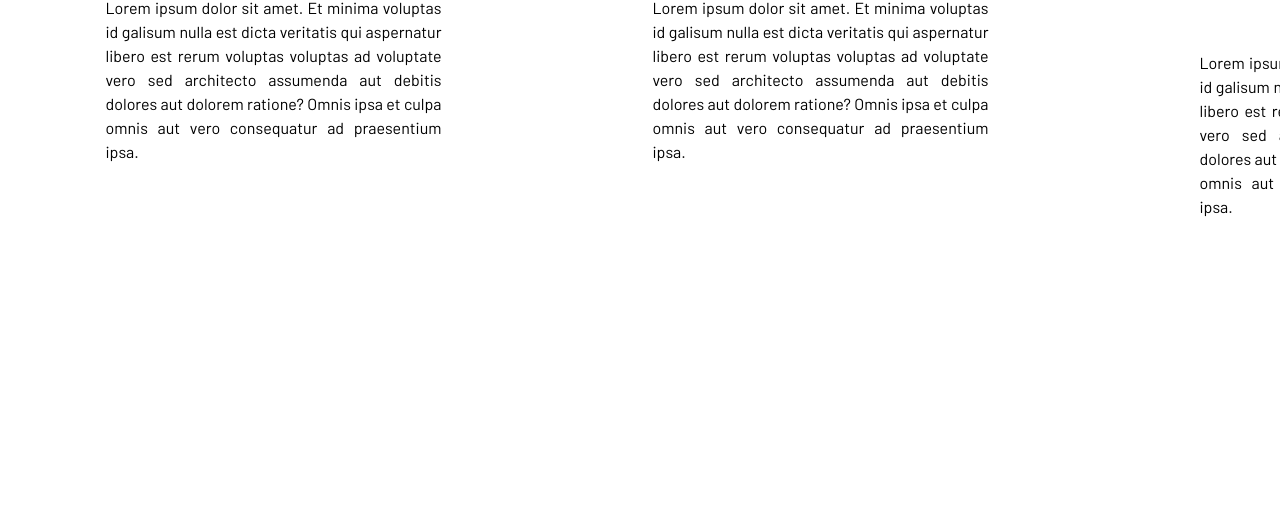
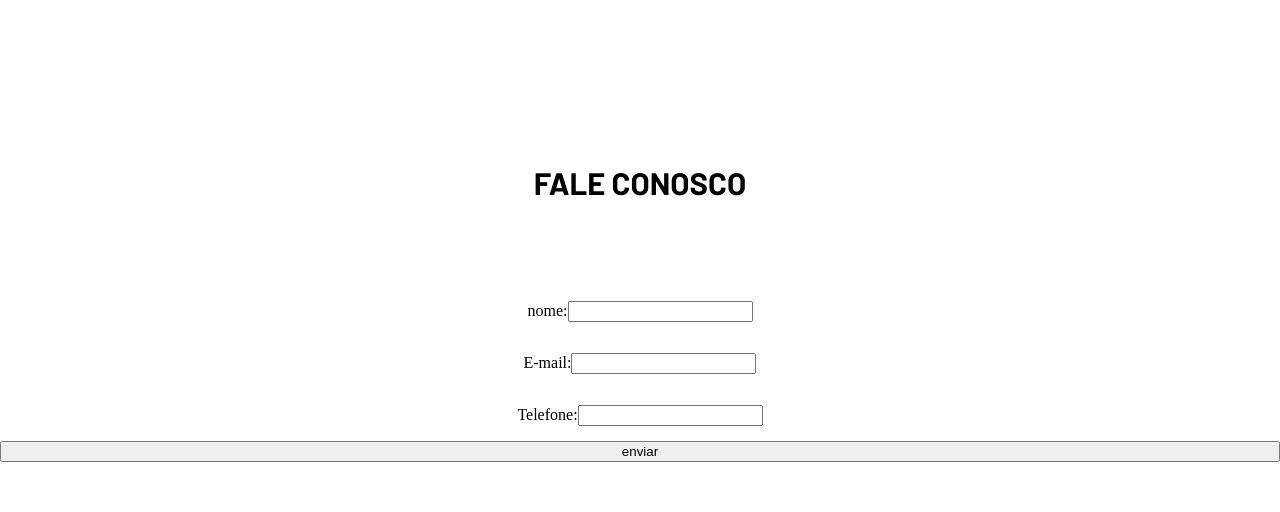
Before and after one commit to nsanchez06/spet, a React (Create React App) app: page / in a window 1280 px wide. Shown: the part 3523-4035 px from the top of the page. Built offline with nearby package versions, Linux system fonts and the light colour scheme; no server answers; the HTML template or start-up script is replaced by a standard one.

Commit message:
fix: form

```diff
--- a/src/pages/Home/home.scss
+++ b/src/pages/Home/home.scss
@@ -169,7 +169,7 @@ body {
     max-width: 1990px;
     width: 100%;
     margin: 0 auto;
-    margin-bottom: 349px;
+    margin-bottom: 100px;
     @media (max-width:768px) {
       max-width: 768px;
     }
@@ -282,7 +282,7 @@ body {
     max-width: 1990px;
     width: 100%;
     margin: 0 auto;
-    margin-bottom: 349px;
+    margin-bottom: 100px;
     img{
       width: 220px;
       height: auto;
@@ -378,93 +378,29 @@ body {
     }
   }
 
-  .newsletter {
-    &__content {
-      display: none;
-      padding: 0;
+  .faleConosco  {
+    margin-bottom: 100px;
+    h1 {
+      font-family: Barlow;
+      font-weight: bold;
       text-align: center;
+      font-size: 31px;
+      line-height: 205px;
+      margin-bottom: 0;
       width: 100%;
-      height: 480px;
-      background: #000000;
-      }
-      &__text {
-        position: relative;
-        width: 676px;
-        height: 80px;
-        top: 180px;
-        display: table;
-        margin: 0 auto;
+      text-transform: uppercase;
+    }
 
-        font-family: Barlow;
-        font-style: normal;
-        font-weight: 500;
-        font-size: 32px;
-        line-height: 40px;
-        text-transform: uppercase;
-        text-align: center;
-        color: #FFFFFF;
-      }
+    &__list {
+      display: flex;
+      justify-content: center;
+    }
 
-      &__ {
-        position: relative;
-        width: 29px;
-        height: 24px;
-        right: 25px;
-
-        font-family: Barlow;
-        font-style: normal;
-        font-weight: bold;
-        font-size: 32px;
-        line-height: 24px;
-        color: yellow;
-      }
-
-      &__email {
-        position: relative;
-        width: 320px;
-        height: 60px;
-        display: table;
-        margin: 0 auto;
-        top: 240px;
-        background: #000000;
-        border-bottom: 1px solid yellow;
-
-        ::placeholder {
-          font-family: Barlow;
-          color: #ffffff;
-          font-size: 16px;
-          font-weight: 500;
-          line-height: 60px;
-          border: none !important;
-          outline: none !important;
-          background-color: black;
-
-        }
-
-        input {
-          border: 0;
-          outline: none;
-          background: black;
-          color: yellow;
-        }
-
-      }
-
-      &__button {
-        background-color: #000000;
-        font-family: Barlow;
-        text-transform: uppercase;
-        font-style: normal;
-        color: yellow;
-        font-weight: bold;
-        font-size: 16px;
-        line-height: 40px;
-        width: 89px;
-        height: 40px;
-        border: 0;
-        cursor: pointer;
-      }
-
+    &__form {
+      display: grid;
+      max-width: 1999px;
+      line-height: 52px;
+    }
   }
 
 }
--- a/src/pages/Home/index.js
+++ b/src/pages/Home/index.js
@@ -152,6 +152,29 @@ export const Home = () => {
 
                 </div>
 
+                <div className="faleConosco" id="faleConosco">
+                    <h1><span className="faleConosco__details">Fale Conosco</span></h1>
+                    <div className="faleConosco__List">
+
+
+
+                    <form className="faleConosco__form">
+                        <label>nome:
+                         <input type="text" />
+                        </label>
+                        <label>E-mail:
+                         <input type="text" />
+                        </label>
+                        <label>Telefone:
+                         <input type="text" />
+                        </label>
+                        <button>enviar</button>
+                    </form>
+
+                    </div>
+
+                </div>
+
 
 
                 {/* <div className="quemSomos" id="quem-somos">
@@ -167,7 +190,7 @@ export const Home = () => {
 
                 </div> */}
 
-                <div className="newsletter__content" id="newsletter">
+                {/* <div className="newsletter__content" id="newsletter">
                     <div className="newsletter__text">
                         <span className="newsletter__">//</span>
                         receba novidades das nossas nerdices.
@@ -175,7 +198,7 @@ export const Home = () => {
                         <div className="newsletter__email">
                             <Storege />
                         </div>
-                </div>
+                </div> */}
             </div>
 
             <Footer />
```
